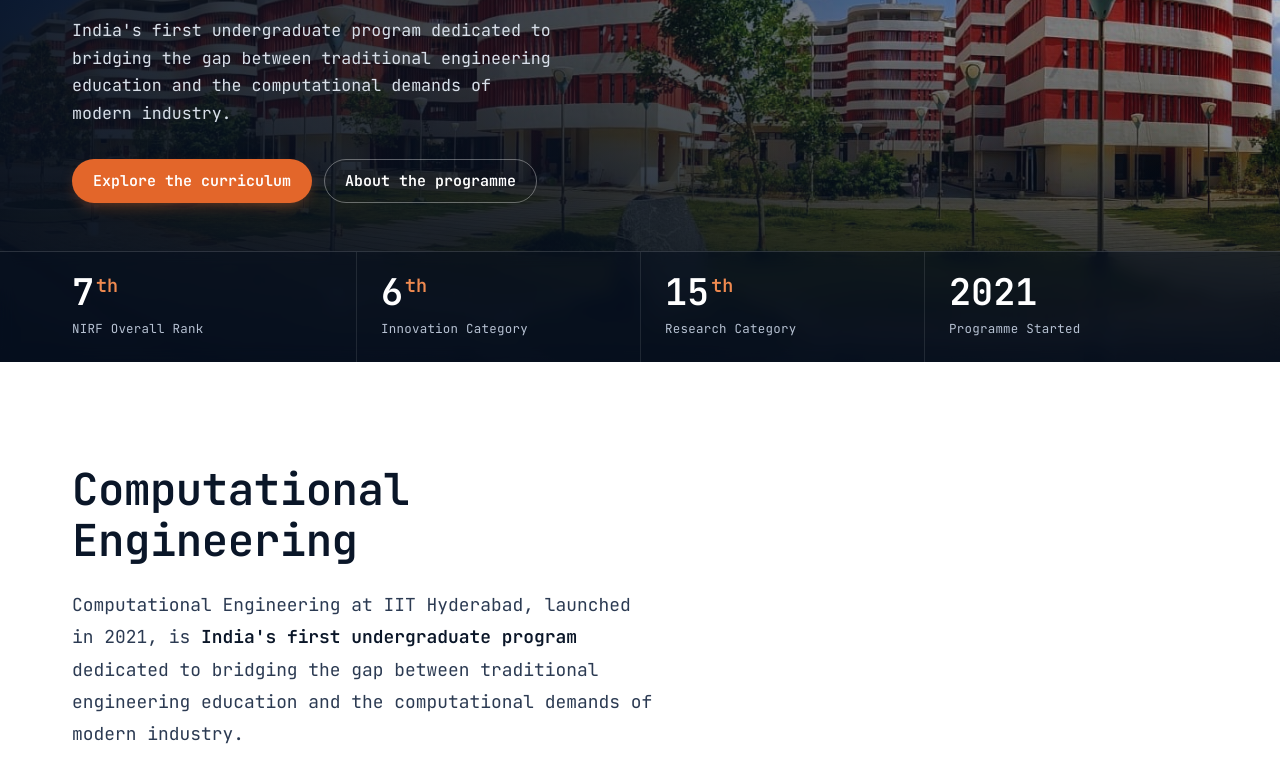
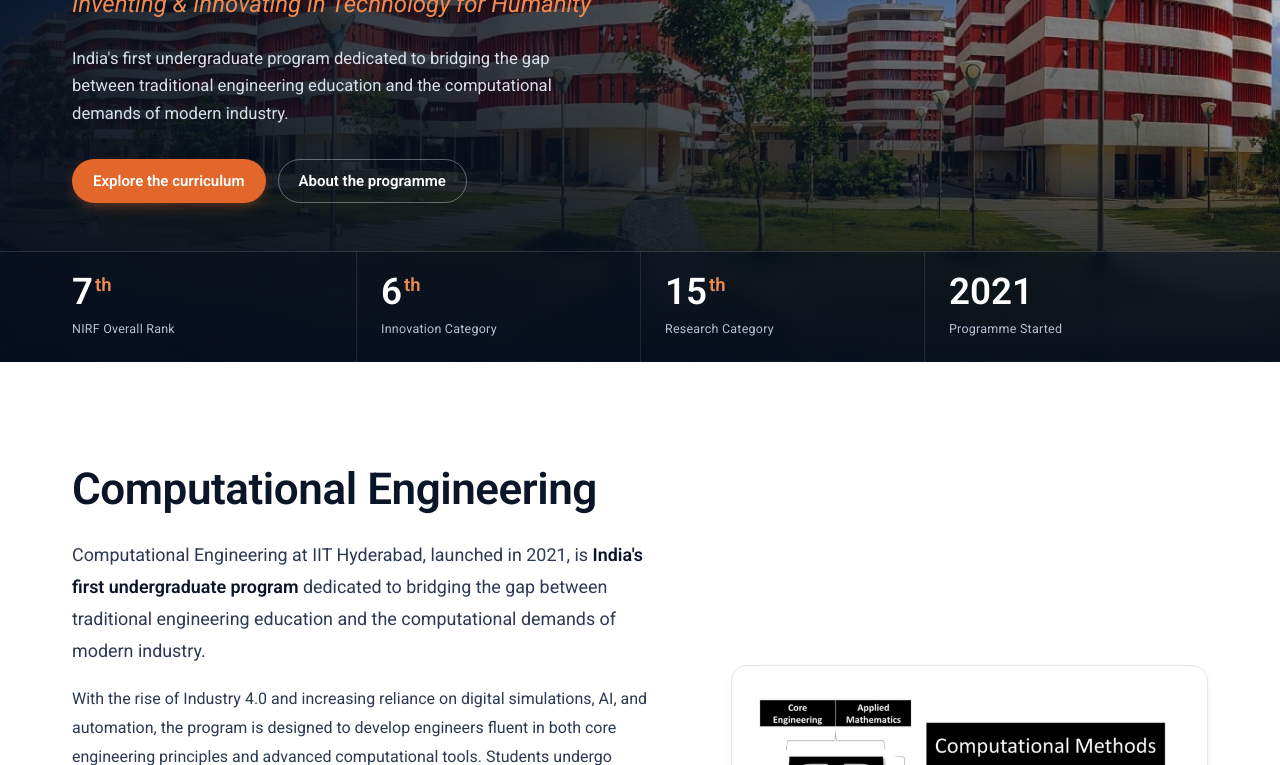
Before and after one commit to KING7077/COE-WEBSITE, a plain HTML site: page public/index.html in a window 1280 px wide. Shown: the part 482-1247 px from the top of the page. Drawn offline with Linux system fonts and the light colour scheme.

Commit message:
Switch site font to Roboto
Co-Authored-By: Claude Opus 5.5 <noreply@anthropic.com>

```diff
--- a/public/index.html
+++ b/public/index.html
@@ -8,7 +8,7 @@
   <link rel="icon" href="./assets/images/iithlogo.png">
   <link rel="preconnect" href="https://fonts.googleapis.com">
   <link rel="preconnect" href="https://fonts.gstatic.com" crossorigin>
-  <link href="https://fonts.googleapis.com/css2?family=JetBrains+Mono:ital,wght@0,400;0,500;0,600;0,700;1,400;1,500&display=swap" rel="stylesheet">
+  <link href="https://fonts.googleapis.com/css2?family=Roboto:ital,wght@0,100..900;1,100..900&display=swap" rel="stylesheet">
   <link rel="stylesheet" href="styles.css">
 </head>
 <body>
--- a/public/styles.css
+++ b/public/styles.css
@@ -45,8 +45,8 @@
   --c-sk: #c4457e;
   --c-fe: #6a7f2c;
 
-  --font-display: 'JetBrains Mono', ui-monospace, 'SFMono-Regular', Consolas, monospace;
-  --font-sans: 'JetBrains Mono', ui-monospace, 'SFMono-Regular', Consolas, monospace;
+  --font-display: 'Roboto', system-ui, -apple-system, 'Segoe UI', Arial, sans-serif;
+  --font-sans: 'Roboto', system-ui, -apple-system, 'Segoe UI', Arial, sans-serif;
 
   --radius-sm: 6px;
   --radius: 10px;
@@ -331,7 +331,7 @@ site-footer { display: block; }
   .nav-cta .btn { width: 100%; }
   body.nav-open { overflow: hidden; }
 }
-@media (max-width: 420px) { .brand-sub { display: none; } .brand-name { font-size: clamp(.82rem, 3.6vw, 1rem); letter-spacing: -.02em; } }
+@media (max-width: 420px) { .brand-sub { display: none; } .brand-name { font-size: 1.05rem; } }
 
 /* ── Page hero (inner pages) ──────────────────────────────────────────── */
 .page-hero {
```
Also changed, not shown: public/aboutcoe.html (+1 -1 lines), public/alumni.html (+1 -1 lines), public/contact.html (+1 -1 lines), public/courses.html (+1 -1 lines), public/curriculum.html (+1 -1 lines), public/faculty.html (+1 -1 lines), public/hod.html (+1 -1 lines), public/internships_placements.html (+1 -1 lines), public/students.html (+1 -1 lines), public/time_tables.html (+1 -1 lines).
